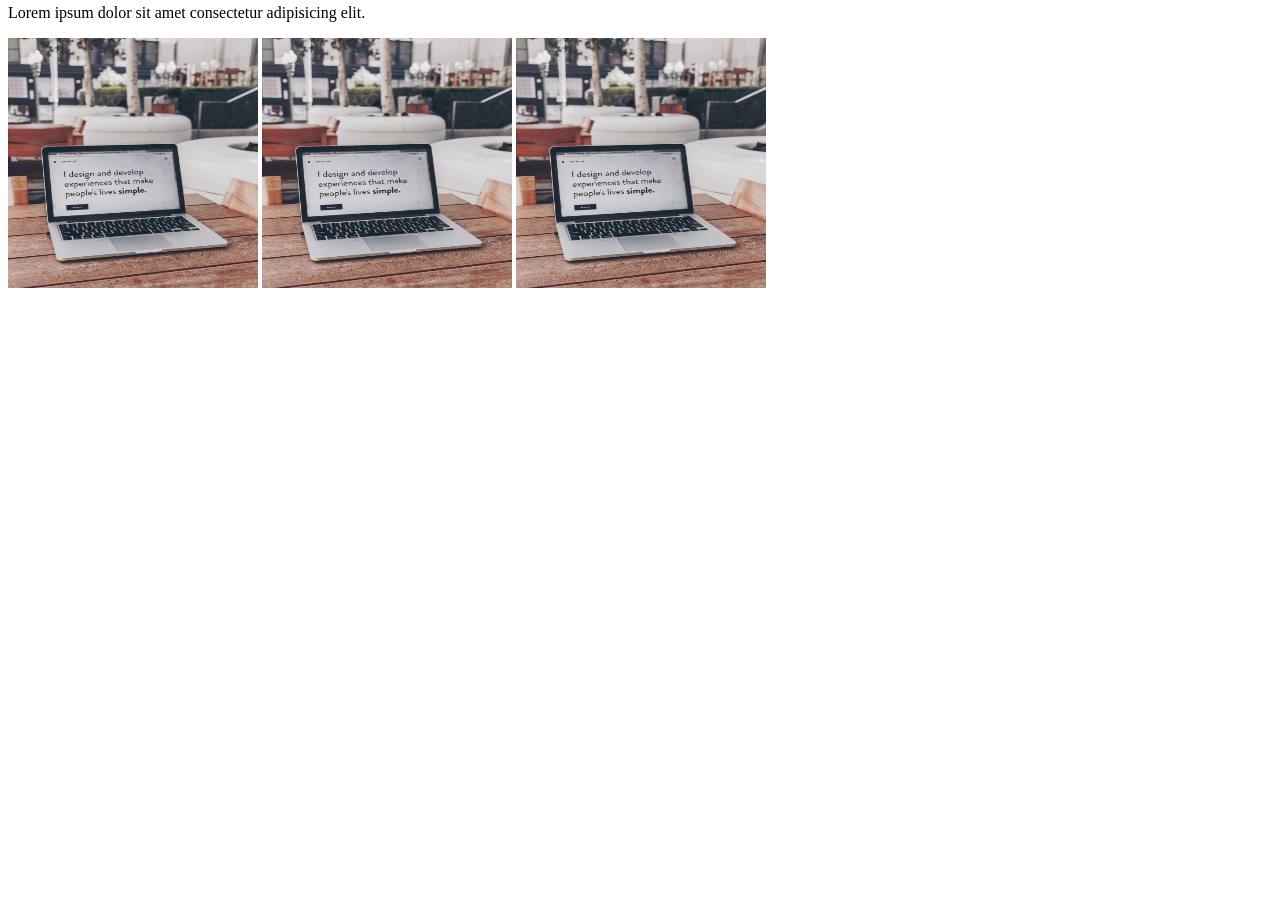
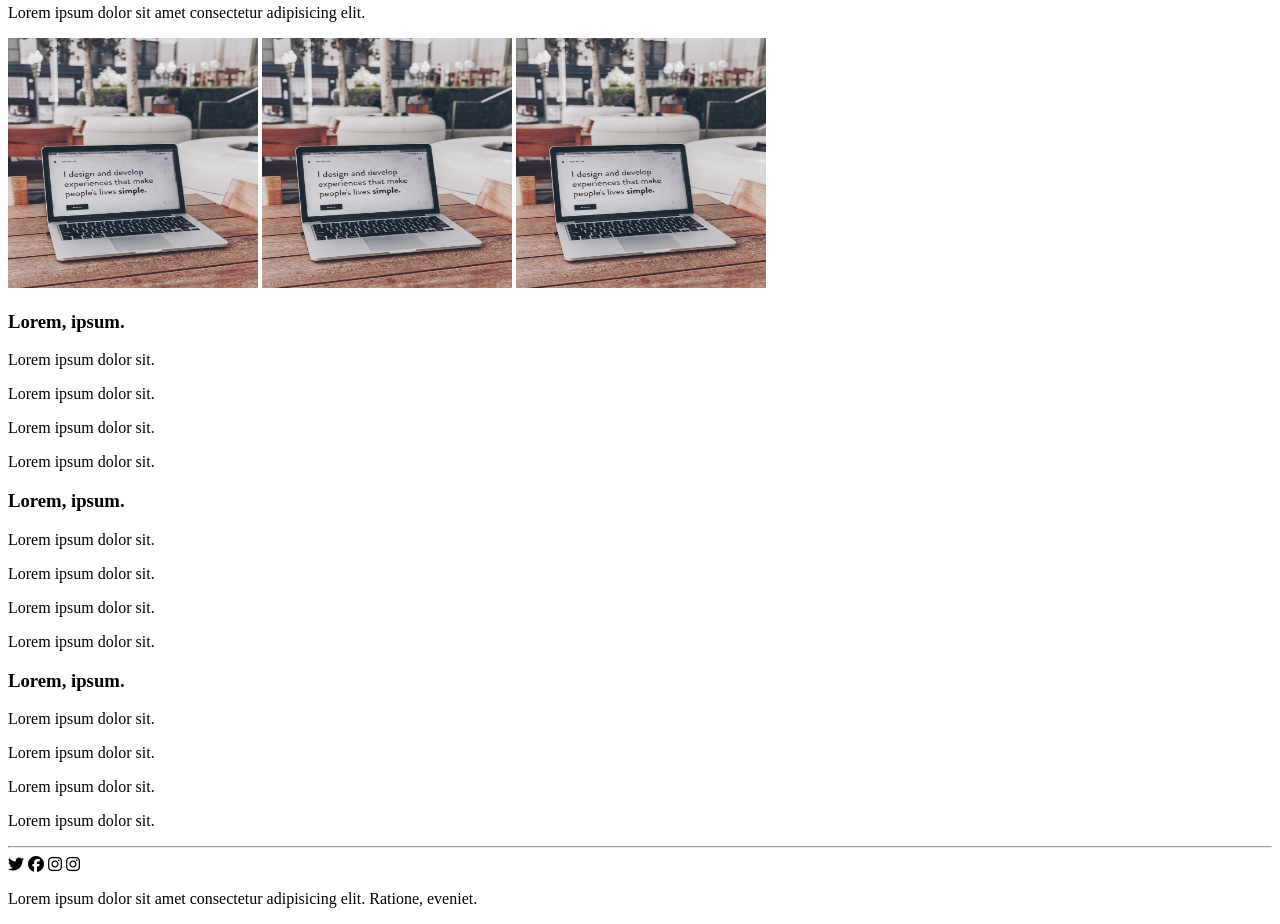
Before and after one commit to sdhanrajaxioned/html_template, a plain HTML site: page index.html in a window 1280 px wide. Shown: the part 1401-2325 px from the top of the page. Before the commit the page ends 1701 px from the top, so only its background shows below. Drawn offline with Linux system fonts and the light colour scheme.

Commit message:
added footer

```diff
--- a/index.html
+++ b/index.html
@@ -115,5 +115,36 @@
         />
       </div>
     </section>
+    <footer class="footer">
+        <div class="row">
+          <div class="col1">
+            <h3>Lorem, ipsum.</h3>
+            <p>Lorem ipsum dolor sit.</p>
+            <p>Lorem ipsum dolor sit.</p>
+            <p>Lorem ipsum dolor sit.</p>
+            <p>Lorem ipsum dolor sit.</p>
+          </div>
+          <div class="col1">
+            <h3>Lorem, ipsum.</h3>
+            <p>Lorem ipsum dolor sit.</p>
+            <p>Lorem ipsum dolor sit.</p>
+            <p>Lorem ipsum dolor sit.</p>
+            <p>Lorem ipsum dolor sit.</p>
+          </div>
+          <div class="col1">
+            <h3>Lorem, ipsum.</h3>
+            <p>Lorem ipsum dolor sit.</p>
+            <p>Lorem ipsum dolor sit.</p>
+            <p>Lorem ipsum dolor sit.</p>
+            <p>Lorem ipsum dolor sit.</p>
+          </div>
+        </div><hr>
+        <div class="social-links">
+            <i class="fa-brands fa-twitter"></i>
+            <i class="fa-brands fa-facebook"></i>
+            <i class="fa-brands fa-instagram"></i>
+            <i class="fa-brands fa-instagram"></i>
+        </div>
+        <p>Lorem ipsum dolor sit amet consectetur adipisicing elit. Ratione, eveniet.</p>
   </body>
 </html>
```
